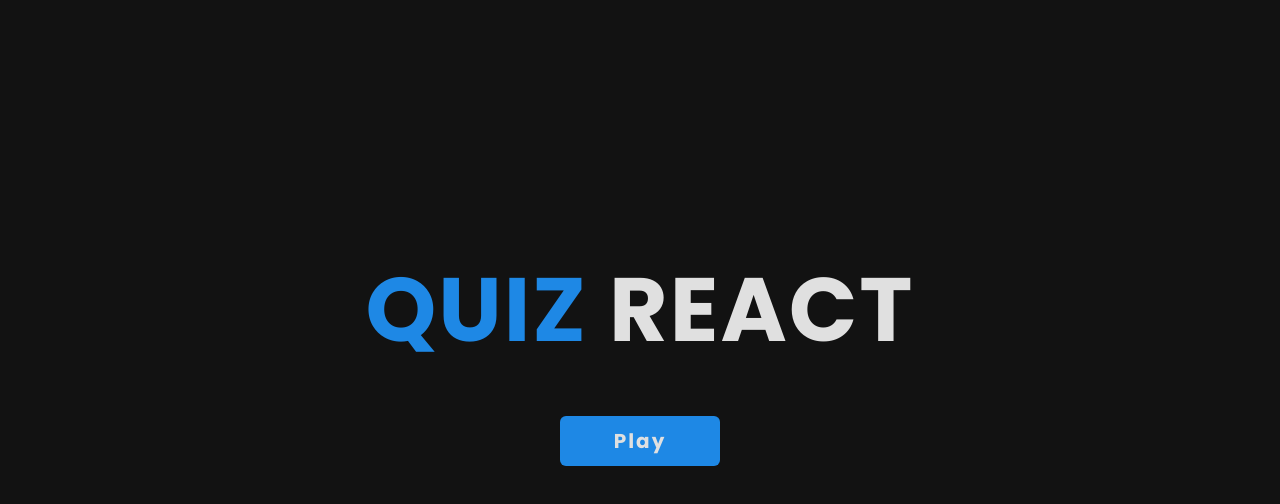
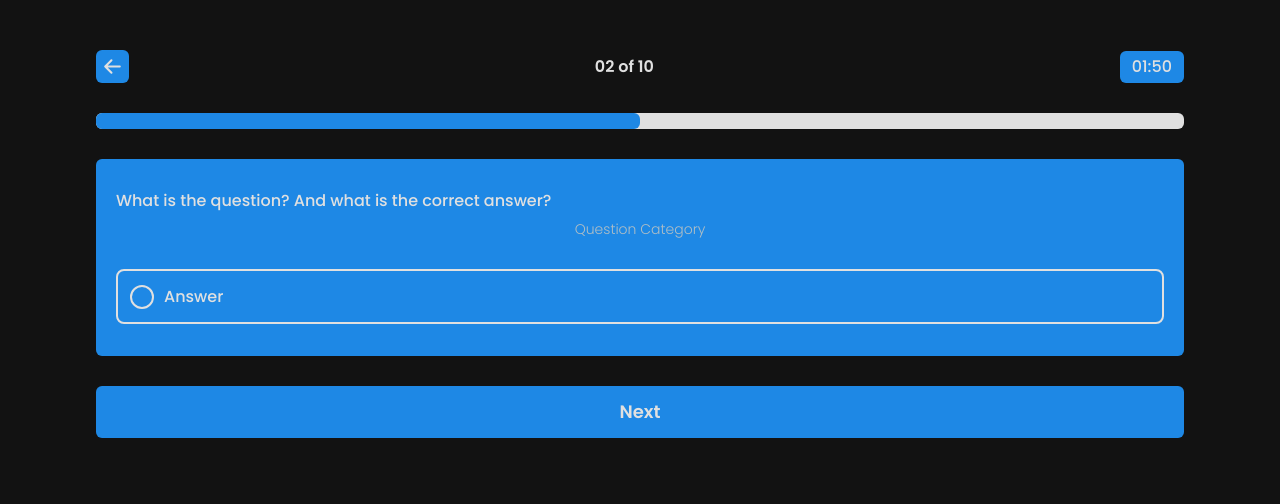
Before and after one commit to laurentiu-m/quiz-react, a React (Vite) app: page / in a window 1280 px wide. Shown: the top 504 px of the page. Built offline with nearby package versions, Linux system fonts and the light colour scheme.

Commit message:
Add quiz container that includes the header and the main container

```diff
--- a/src/App.jsx
+++ b/src/App.jsx
@@ -1,9 +1,13 @@
+import { useState } from "react";
 import MainPage from "./components/MainPage";
+import Quiz from "./components/Quiz";
 
 function App() {
+  const [gameStart, setGameStart] = useState(true);
+
   return (
     <div className="flex flex-col items-center justify-center font-poppins text-primaryFontColor">
-      <MainPage />
+      {gameStart ? <Quiz /> : <MainPage />}
     </div>
   );
 }
--- /dev/null
+++ b/src/components/Quiz.jsx
@@ -0,0 +1,17 @@
+import QuizHeader from "./QuizHeader";
+import QuizContainer from "./QuizContainer";
+
+function Quiz() {
+  return (
+    <div className="relative top-[50px] pb-[50px] w-[85%] flex flex-col gap-[30px]">
+      <QuizHeader />
+      <QuizContainer />
+
+      <button className="bg-primaryColor p-3 text-lg rounded-md font-semibold">
+        Next
+      </button>
+    </div>
+  );
+}
+
+export default Quiz;
--- /dev/null
+++ b/src/components/QuizAnswer.jsx
@@ -0,0 +1,8 @@
+export default function QuizAnswer() {
+  return (
+    <div className="flex items-center gap-[10px] h-[55px] border-[2px] border-primaryFontColor p-3 rounded-lg">
+      <button className="p-[10px] rounded-full border-[2px] border-primaryFontColor bg-transparent"></button>
+      <p className="w-full font-medium">Answer</p>
+    </div>
+  );
+}
--- /dev/null
+++ b/src/components/QuizContainer.jsx
@@ -0,0 +1,22 @@
+import QuizAnswer from "./QuizAnswer";
+
+function QuizContainer() {
+  return (
+    <div className="bg-primaryColor rounded-md py-8 px-5 flex flex-col gap-[30px]">
+      <div className="flex flex-col gap-2">
+        <p className="font-medium text-justify leading-tight">
+          What is the question? And what is the correct answer?
+        </p>
+        <p className="text-center text-secondFontColor text-sm font-light">
+          Question Category
+        </p>
+      </div>
+
+      <div className="flex flex-col gap-[15px]">
+        <QuizAnswer />
+      </div>
+    </div>
+  );
+}
+
+export default QuizContainer;
--- /dev/null
+++ b/src/components/QuizHeader.jsx
@@ -0,0 +1,25 @@
+import backIcon from "../assets/back-icon.svg";
+
+function QuizHeader() {
+  return (
+    <div className="flex flex-col gap-[30px]">
+      <div className="flex items-center justify-between">
+        <button className="p-1 bg-primaryColor rounded-md">
+          <img src={backIcon} alt="back-icon" className="w-[25px]" />
+        </button>
+
+        <p className="font-semibold">02 of 10</p>
+
+        <div className="px-3 py-1 bg-primaryColor rounded-md">
+          <p className="font-medium">01:50</p>
+        </div>
+      </div>
+
+      <div className="w-full relative bg-primaryFontColor p-2 rounded-md">
+        <div className="absolute left-0 top-0 w-[50%] bg-primaryColor p-2 rounded-md"></div>
+      </div>
+    </div>
+  );
+}
+
+export default QuizHeader;
```
Also changed, not shown: src/assets/back-icon.svg (added).
